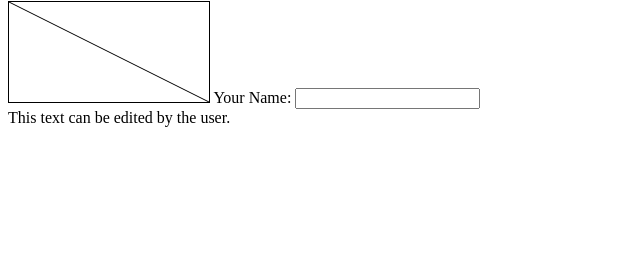
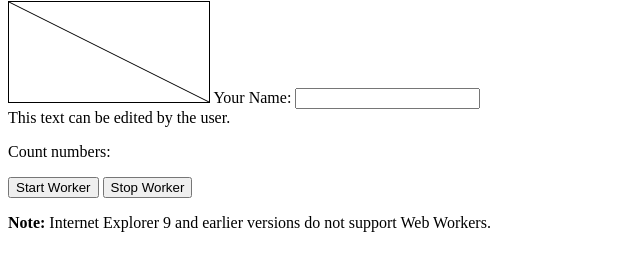
Before and after one commit to tesseradecades/html5activity, a plain HTML site: page html5videos.html in a window 1280 px wide. Shown: the part 341-612 px from the top of the page, without its empty margins (0-640 px from the left). Drawn offline with nearby package versions, Linux system fonts and the light colour scheme.

Commit message:
testing web worker

```diff
--- a/html5videos.html
+++ b/html5videos.html
@@ -15,6 +15,26 @@
         ctx.lineTo(200, 100);
         ctx.stroke();
     });
+
+    var w;
+
+    function startWorker() {
+        if(typeof(Worker) !== "undefined") {
+            if(typeof(w) == "undefined") {
+                w = new Worker("includes/demo_workers.js");
+            }
+            w.onmessage = function(event) {
+                document.getElementById("result").innerHTML = event.data;
+            };
+        } else {
+            document.getElementById("result").innerHTML = "Sorry, your browser does not support Web Workers...";
+        }
+    }
+
+    function stopWorker() {
+        w.terminate();
+        w = undefined;
+    }
 
 </script>
 
@@ -55,7 +75,11 @@ Your Name: <input type="text" name="name" required>
     This text can be edited by the user.
   </div>
 </body>
+<p>Count numbers: <output id="result"></output></p>
+<button onclick="startWorker()">Start Worker</button>
+<button onclick="stopWorker()">Stop Worker</button>
 
+<p><strong>Note:</strong> Internet Explorer 9 and earlier versions do not support Web Workers.</p>
 
 
 </html>
```
Also changed, not shown: includes/demo_workers.js (added, +9 -0 lines).
